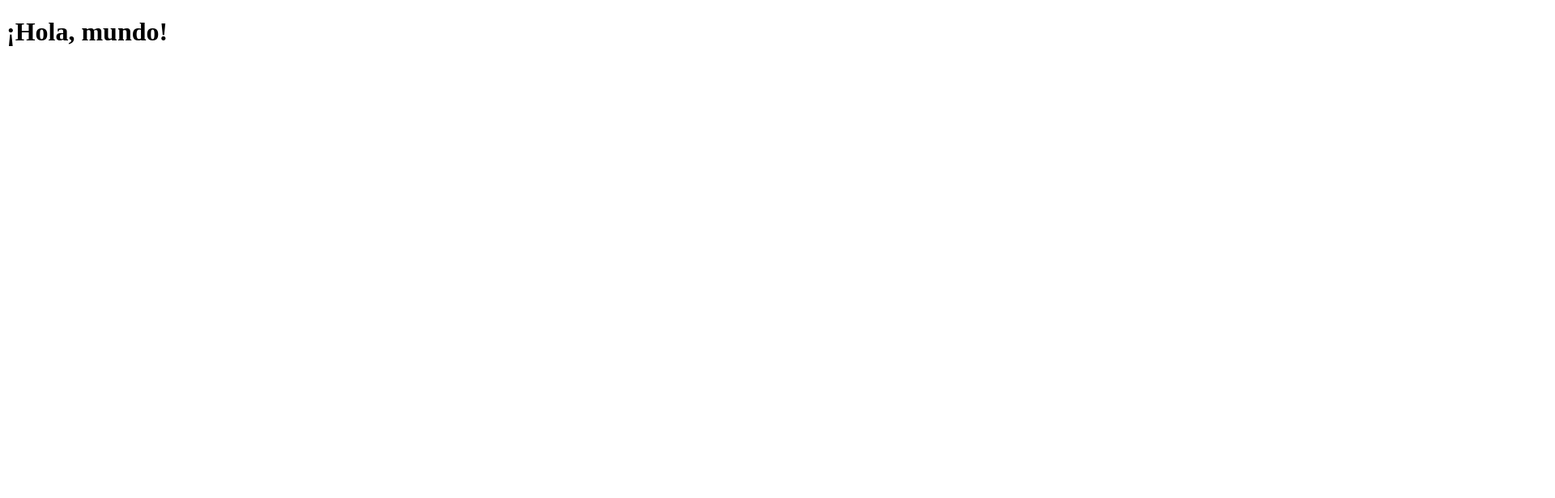
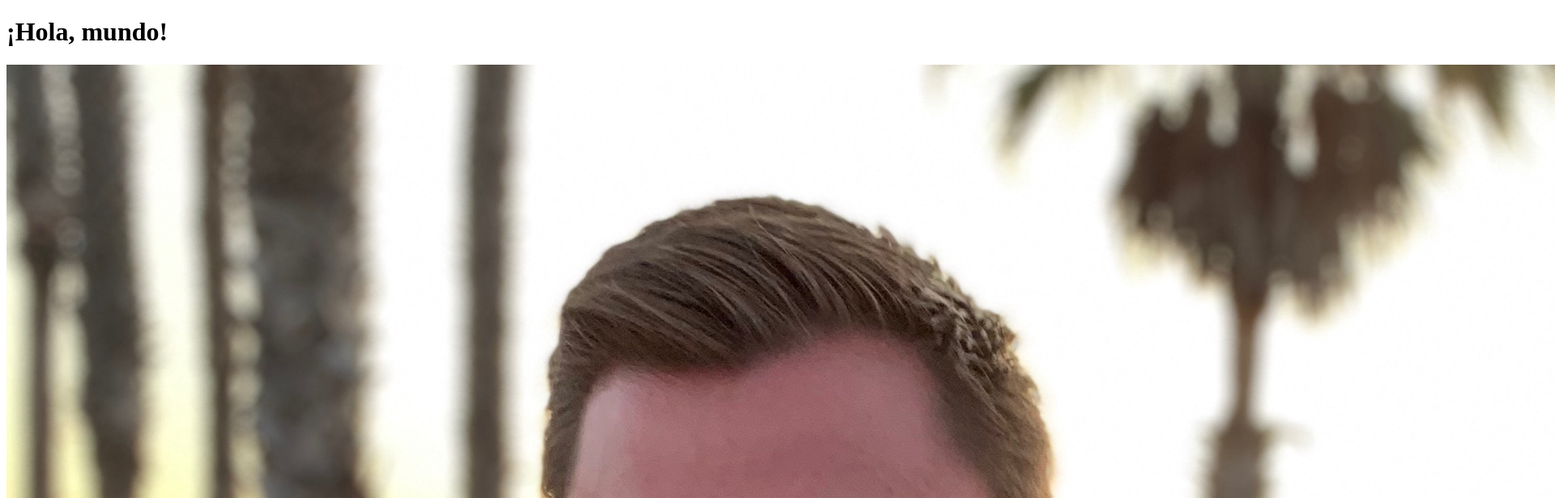
Before and after one commit to crhntr/website, a plain HTML site: page source/index.html in a window 1280 px wide. Shown: the top 616 px of the page at 81% size, 1920 px wide, since content can reach past the window. Drawn offline with Linux system fonts and the light colour scheme.

Commit message:
add my face

```diff
--- a/source/index.html
+++ b/source/index.html
@@ -6,5 +6,6 @@
   </head>
   <body>
     <h1>¡Hola, mundo!</h1>
+    <img src="myface.jpeg" alt="Christopher Hunter's Face in Santa Monica by the pier.">
   </body>
 </html>
```
Also changed, not shown: source/myface.jpeg (added).
